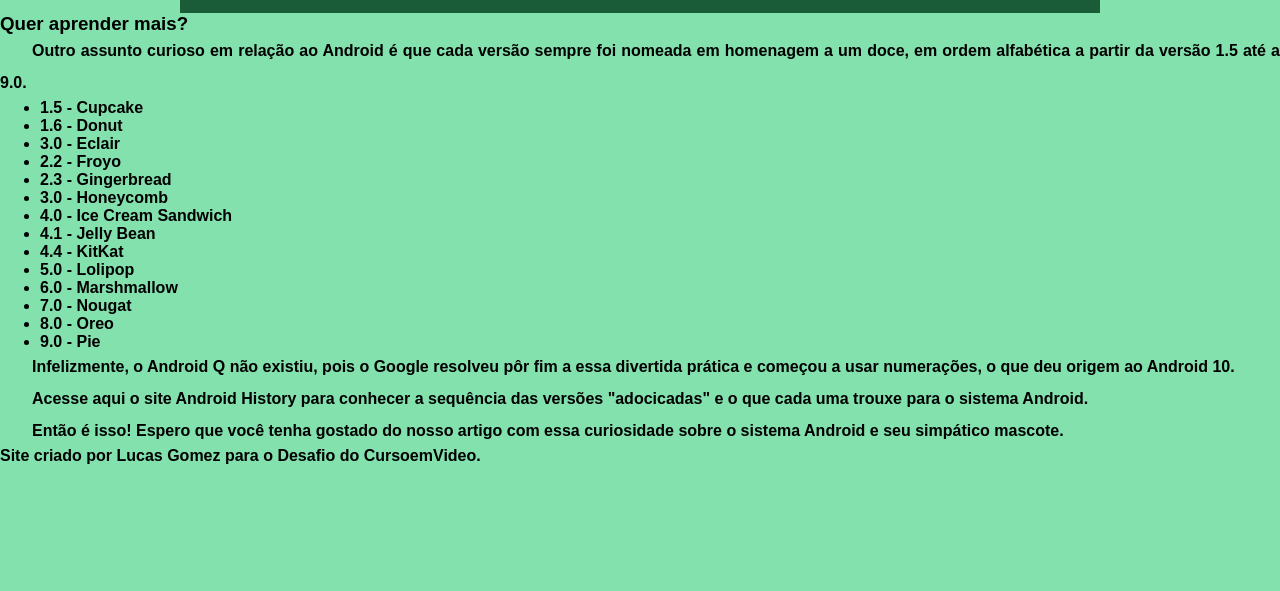
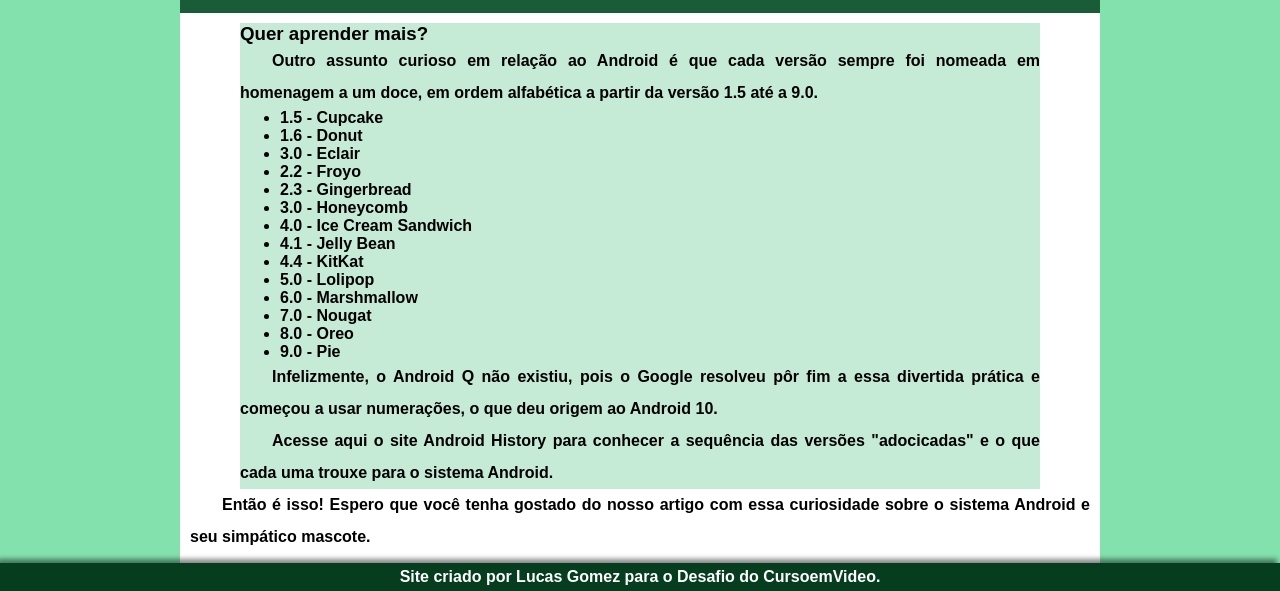
Before and after one commit to Lucas-Jardim-Gomes/projeto-android-, a plain HTML site: page index.html in a window 1280 px wide. Shown: the part 1929-2520 px from the top of the page. Before the commit the page ends 2394 px from the top, so only its background shows below. Drawn offline with Linux system fonts and the light colour scheme.

Commit message:
atualização

```diff
--- a/index.html
+++ b/index.html
@@ -81,6 +81,7 @@
     <iframe width="100%" height="100%" src="https://www.youtube.com/embed/l2UDgpLz20M" title="YouTube video player" frameborder="0" allow="accelerometer; autoplay; clipboard-write; encrypted-media; gyroscope; picture-in-picture" allowfullscreen></iframe>
 </div>
 
+<article>
     <aside>
         <h3>Quer aprender mais?</h3>
 
@@ -118,6 +119,7 @@
     <p>
         Então é isso! Espero que você tenha gostado do nosso artigo com essa curiosidade sobre o sistema Android e seu simpático mascote.
     </p>
+</article>
     </main>
     <footer>
         Site criado por Lucas Gomez para o Desafio do CursoemVideo.
--- a/style.css
+++ b/style.css
@@ -121,3 +121,15 @@
     width: 100%;
     height: 100%;
  }
+ aside {
+    background-color: var(--cor0);
+    max-width: 800px;
+    margin: auto;
+ }
+ footer {
+    background-color: var(--cor5);
+    color: white;
+    text-align: center;
+    padding: 5px;
+    box-shadow: -3px -4px 5px rgba(0, 0, 0, 0.479);
+ }
```
Lines whose indentation alone changed are shown as unchanged.
